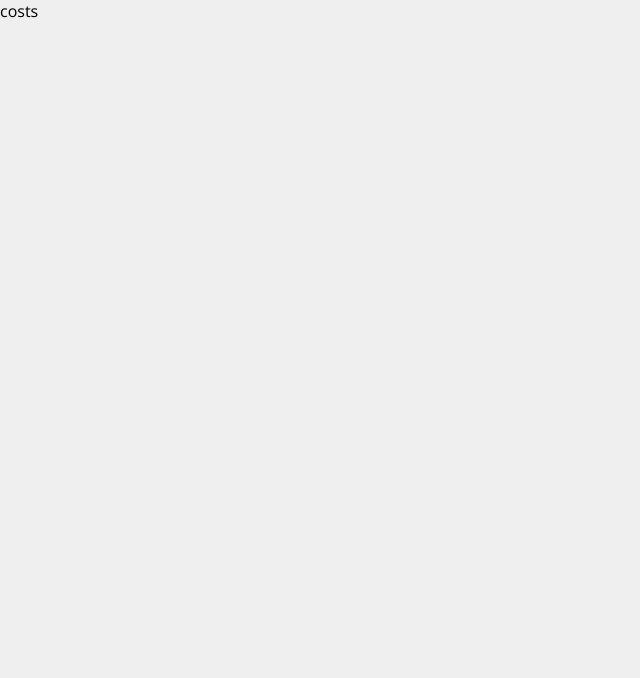
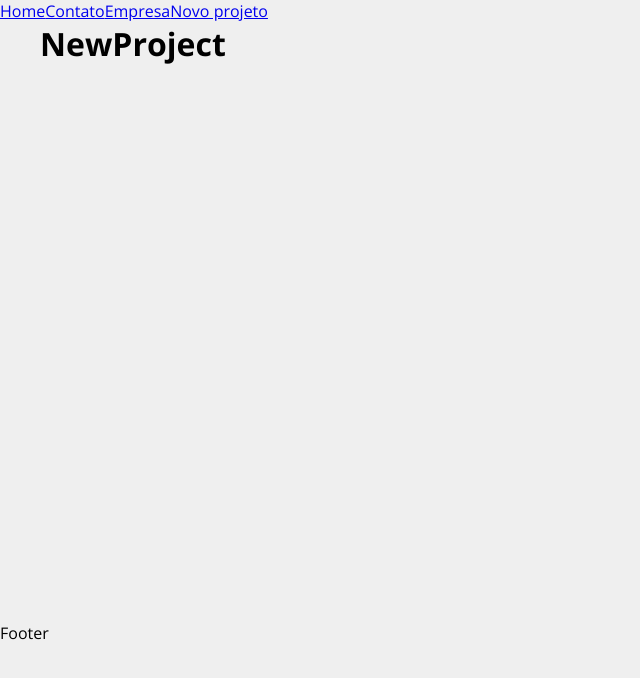
Before and after one commit to lucassilva3g/costs, a React (Create React App) app: page /NewProject in a window 1280 px wide. Shown: the top 678 px of the page, without its empty margins (0-640 px from the left). Built offline with nearby package versions, Linux system fonts and the light colour scheme.

Commit message:
Estrutura do projeto

```diff
--- a/src/App.js
+++ b/src/App.js
@@ -1,10 +1,30 @@
+import {Route,Routes,Link,BrowserRouter} from "react-router-dom";
+import Home from "./components/pages/Home";
+import Company from "./components/pages/Company";
+import Contact from "./components/pages/Contact";
+import NewProject from "./components/pages/NewProject";
+import Container from "./components/pages/layout/Container";
 
 
 function App() {
   return (
-    <div className="App">
-      <p>costs</p>
-    </div>
+    <BrowserRouter>
+    <div>
+      <Link to="/">Home</Link>
+      <Link to="/Contact">Contato</Link>
+      <Link to="/Company">Empresa</Link>
+      <Link to="/NewProject">Novo projeto</Link>
+      </div>
+      <Container customClass='min-height'>
+      <Routes>
+      <Route path= "/" element={<Home/>}/>
+            <Route path= "/Company" element={<Company/>}/>
+            <Route path= "/Contact" element={<Contact/>}/>
+            <Route path= "/NewProject" element={<NewProject/>}/>
+          </Routes>
+          </Container>
+          <p>Footer</p>
+    </BrowserRouter>
   );
 }
 
--- /dev/null
+++ b/src/components/pages/Company.js
@@ -0,0 +1,11 @@
+
+
+function Company() {
+  return (
+    <div>
+      <h1>Company</h1>
+    </div>
+  );
+}
+
+export default Company;
--- /dev/null
+++ b/src/components/pages/Contact.js
@@ -0,0 +1,11 @@
+
+
+function Contact() {
+  return (
+    <div>
+      <h1>Contact</h1>
+    </div>
+  );
+}
+
+export default Contact;
--- /dev/null
+++ b/src/components/pages/Home.js
@@ -0,0 +1,11 @@
+
+
+function Home() {
+  return (
+    <div>
+      <h1>Home</h1>
+    </div>
+  );
+}
+
+export default Home;
--- /dev/null
+++ b/src/components/pages/NewProject.js
@@ -0,0 +1,10 @@
+
+function NewProject() {
+  return (
+    <div>
+      <h1>NewProject</h1>
+    </div>
+  );
+}
+
+export default NewProject;
--- /dev/null
+++ b/src/components/pages/layout/Container.js
@@ -0,0 +1,10 @@
+import styles from './Container.module.css';
+
+function Container(props) {
+    return (
+        <div className={`${styles.container} ${styles[props.customClass]}`}>{props.children}</div>
+
+    );
+}
+
+export default Container;
--- /dev/null
+++ b/src/components/pages/layout/Container.module.css
@@ -0,0 +1,20 @@
+.container {
+    max-width: 1200px;
+    display: flex;
+    justify-content: space-between;   /* alinha os elementos na horizontal */
+    margin: 0 auto;
+    flex-wrap: wrap;  /* quando ultrapassar a largura de 1200px os elementos vao para baixo criando uma nova linha */
+}
+
+.min-height {
+    min-height: 75%; /* altura minima do container */
+}
+
+.start {
+    justify-content: flex-start; /* alinha os elementos na horizontal */
+}
+
+.column {
+    flex-direction: column;
+    justify-content: flex-start; /* alinha os elementos na vertical */
+}
```
